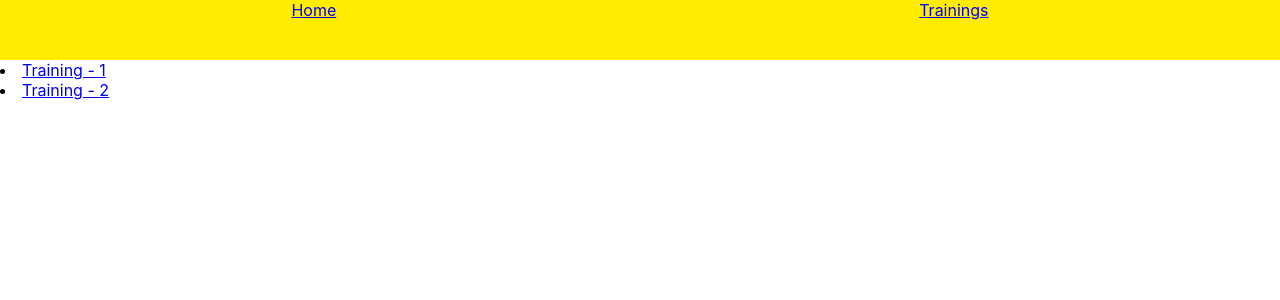
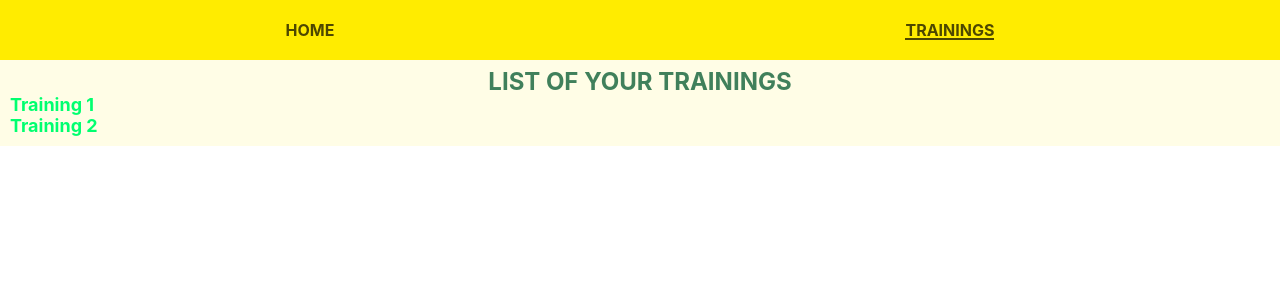
Before and after one commit to Trunutslover/training-diary, a React (Create React App) app: page /trainings in a window 1280 px wide. Shown: the top 300 px of the page. Built offline with nearby package versions, Linux system fonts and the light colour scheme.

Commit message:
All styles refactored, added missing

```diff
--- a/src/App.tsx
+++ b/src/App.tsx
@@ -21,6 +21,11 @@ const App: React.FC = () => {
                 <Route path={`/trainings`}>
                     <Trainings />
                 </Route>
+                <Route path={`/`}>
+                    <div>
+                        Hi, this is simple training diary for the bodybuilders. Enjoy!;)
+                    </div>
+                </Route>
             </Switch>
         </div>
     );
--- a/src/Components/Exercise/Exercise.tsx
+++ b/src/Components/Exercise/Exercise.tsx
@@ -7,7 +7,6 @@ import EditableSpan from "../common/EditableSpan/EditableSpan";
 const cx = cn.bind(classes);
 
 interface Props {
-    id: number,
     number: number,
     name: string,
     editable: boolean,
@@ -22,7 +21,7 @@ interface Props {
     removeExercise: (exerciseNumber: number) => actionInterface
 }
 
-const Exercise = ({id, number, name, editable, sets, addSet, removeSet, setReps, setExerciseName, removeExercise}: Props): React.ReactElement => {
+const Exercise = ({number, name, editable, sets, addSet, removeSet, setReps, setExerciseName, removeExercise}: Props): React.ReactElement => {
     const setsList = sets.map((value, index) => <span key={index} className={cx({set: true})}>{editable ? <EditableSpan
         exerciseNumber={number}
         setNumber={index}
@@ -40,12 +39,12 @@ const Exercise = ({id, number, name, editable, sets, addSet, removeSet, setReps,
 
     return (
         <div className={cx({Exercise: true})}>
-            <h4 className={cx({title: true})}>number - {number} name - {editable ? <EditableSpan
+            <h4 className={cx({title: true})}>Number - {number}, name - {editable ? <EditableSpan
                 exerciseNumber={number}
                 value={name}
                 setValue={setExerciseName}
             /> : <span>{name}</span>}</h4>
-            <p className={cx({sets: true})}><b>sets:</b> {setsList}
+            <p className={cx({sets: true})}><b>Sets:</b> {setsList}
                 {editable ? <button className={cx({addButton: true})} onClick={() => addSet(number)}>+</button> : null}
             </p>
             {editable ? <button className={cx({removeButton: true})} onClick={() => removeExercise(number)}>Remove exercise</button> : null}
--- a/src/Components/Header/Header.module.scss
+++ b/src/Components/Header/Header.module.scss
@@ -2,6 +2,8 @@
 @import "../../mixins";
 
 .Header {
+  display: flex;
+  align-items: center;
   min-height: 60px;
 
   background-color: $color-primary-0;
@@ -10,12 +12,40 @@
 .menu {
   display: flex;
   justify-content: space-around;
+  align-items: stretch;
+  margin: auto;
+  flex-grow: 1;
 }
 
 .link {
+  position: relative;
 
+  text-decoration: none;
+  color: $color-primary-2;
+  font-weight: bold;
+  text-transform: uppercase;
+
+  &:hover {
+    color: $color-primary-4;
+  }
 }
 
 .linkActive {
+  &::before {
+    content: "";
+    display: block;
+    position: absolute;
+    width: 100%;
+    height: 2px;
+    top: calc(100% - 2px);
+    left: 0;
 
+    background-color: $color-primary-2;
+  }
+
+  &:hover {
+    &::before {
+      background-color: $color-primary-4;
+    }
+  }
 }
--- a/src/Components/Header/Header.tsx
+++ b/src/Components/Header/Header.tsx
@@ -9,8 +9,8 @@ const Header = (): React.ReactElement => {
     return (
         <header className={cx({Header: true})}>
             <nav className={cx({menu: true})}>
-                <NavLink to={`/`} className={cx({link: true})} activeClassName={cx({linkActive: true})}>Home</NavLink>
-                <NavLink to={`/trainings`} className={cx({link: true})} activeClassName={cx({linkActive: true})}>Trainings</NavLink>
+                <NavLink to={`/`} className={cx({link: true})} activeClassName={cx({linkActive: true})} exact={true}>Home</NavLink>
+                <NavLink to={`/trainings`} className={cx({link: true})} activeClassName={cx({linkActive: true})} exact={true}>Trainings</NavLink>
             </nav>
         </header>
     )
--- a/src/Components/Training/Training.tsx
+++ b/src/Components/Training/Training.tsx
@@ -22,7 +22,6 @@ interface Props {
 const Training = ({id, isDone, exercises, toggleIsDoneAC, addSetAC, removeSetAC, setRepsAC, setExerciseNameAC, addExerciseAC, removeExerciseAC}: Props): React.ReactElement => {
     const exercisesList = exercises.map(value => <Exercise
         key={value.number}
-        id={id}
         number={value.number}
         name={value.name}
         editable={!isDone}
--- /dev/null
+++ b/src/Components/Trainings/Trainings.module.scss
@@ -0,0 +1,42 @@
+@import "../../constants";
+@import "../../mixins";
+
+.Trainings {
+  padding: 10px;
+  box-sizing: border-box;
+
+  background-color: $color-primary-4;
+}
+
+.title {
+  margin: 0;
+
+  color: $color-secondary-a-1;
+  text-transform: uppercase;
+  font-size: 24px;
+  line-height: 24px;
+  text-align: center;
+}
+
+.menu {
+  list-style: none;
+}
+
+.item {
+
+}
+
+.link {
+  text-decoration: none;
+  color: $color-secondary-a-0;
+  font-size: 18px;
+  font-weight: bold;
+
+  &:hover {
+    color: $color-secondary-a-1;
+  }
+
+  &:active {
+    color: $color-secondary-a-2;
+  }
+}
--- a/src/Components/Trainings/Trainings.tsx
+++ b/src/Components/Trainings/Trainings.tsx
@@ -3,18 +3,25 @@ import {compose} from "redux";
 import {connect} from "react-redux";
 import {TrainingInterface} from "../../types";
 import {NavLink} from "react-router-dom";
+import classes from './Trainings.module.scss';
+import cn from 'classnames/bind';
+
+const cx = cn.bind(classes);
 
 interface Props {
     trainings: TrainingInterface[]
 }
 
 const Trainings = ({trainings}: Props): React.ReactElement => {
-    const listOfTrainings = trainings.map((value: TrainingInterface) => <li key={value.id}><NavLink to={`/trainings/${value.id}`}>Training - {value.id}</NavLink></li>);
+    const listOfTrainings = trainings.map((value: TrainingInterface) => <li key={value.id} className={cx({item:true})}><NavLink to={`/trainings/${value.id}`} className={cx({link: true})}>Training {value.id}</NavLink></li>);
 
     return (
-        <nav>
-            {listOfTrainings}
-        </nav>
+        <main className={cx({Trainings: true})}>
+            <h1 className={cx({title: true})}>List of your trainings</h1>
+            <nav className={cx({menu: true})}>
+                {listOfTrainings}
+            </nav>
+        </main>
     )
 };
 
--- a/src/Components/common/EditableSpan/EditableSpan.module.scss
+++ b/src/Components/common/EditableSpan/EditableSpan.module.scss
@@ -8,6 +8,10 @@
   padding: 0 5px;
 
   background-color: $color-secondary-b-3;
+
+  &:hover {
+    background-color: $color-primary-3;
+  }
 }
 
 .input {
--- a/src/mixins.scss
+++ b/src/mixins.scss
@@ -8,14 +8,20 @@
   border: 1px solid $color-secondary-a-2;
   background-color: $color-secondary-a-4;
   border-radius: 3px;
+  font-weight: bold;
+  text-transform: uppercase;
+  font-family: inherit;
 
   &:hover {
     cursor: pointer;
     background-color: $color-secondary-a-3;
+    box-shadow: 0 0 1px 0;
   }
 
   &:focus {
     background-color: $color-secondary-a-3;
+    outline: 1px solid $color-secondary-a-1;
+    -moz-outline-radius: 3px;
   }
 }
 
@@ -27,13 +33,19 @@
   border: 1px solid $color-secondary-b-2;
   background-color: $color-secondary-b-4;
   border-radius: 3px;
+  font-weight: bold;
+  text-transform: uppercase;
+  font-family: inherit;
 
   &:hover {
     cursor: pointer;
     background-color: $color-secondary-b-3;
+    box-shadow: 0 0 1px 0;
   }
 
   &:focus {
     background-color: $color-secondary-b-3;
+    outline: 1px solid $color-secondary-b-1;
+    -moz-outline-radius: 3px;
   }
 }
```
